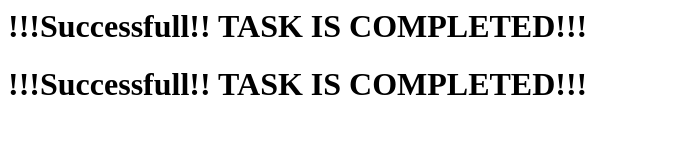
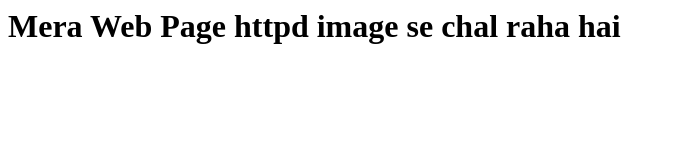
Before and after one commit to sanchi1996/task, a plain HTML site: page index.html in a window 1280 px wide. Shown: the whole page, without its empty margins (0-676 px from the left). Drawn offline with Linux system fonts and the light colour scheme.

Commit message:
sanchi 009

```diff
--- a/index.html
+++ b/index.html
@@ -1,2 +1 @@
-<h1>!!!Successfull!! TASK IS COMPLETED!!!</h1>
-<h1>!!!Successfull!! TASK IS COMPLETED!!!</h1>
+<h1>Mera Web Page httpd image se chal raha hai</h1>
```
Also changed, not shown: 1 other file.
